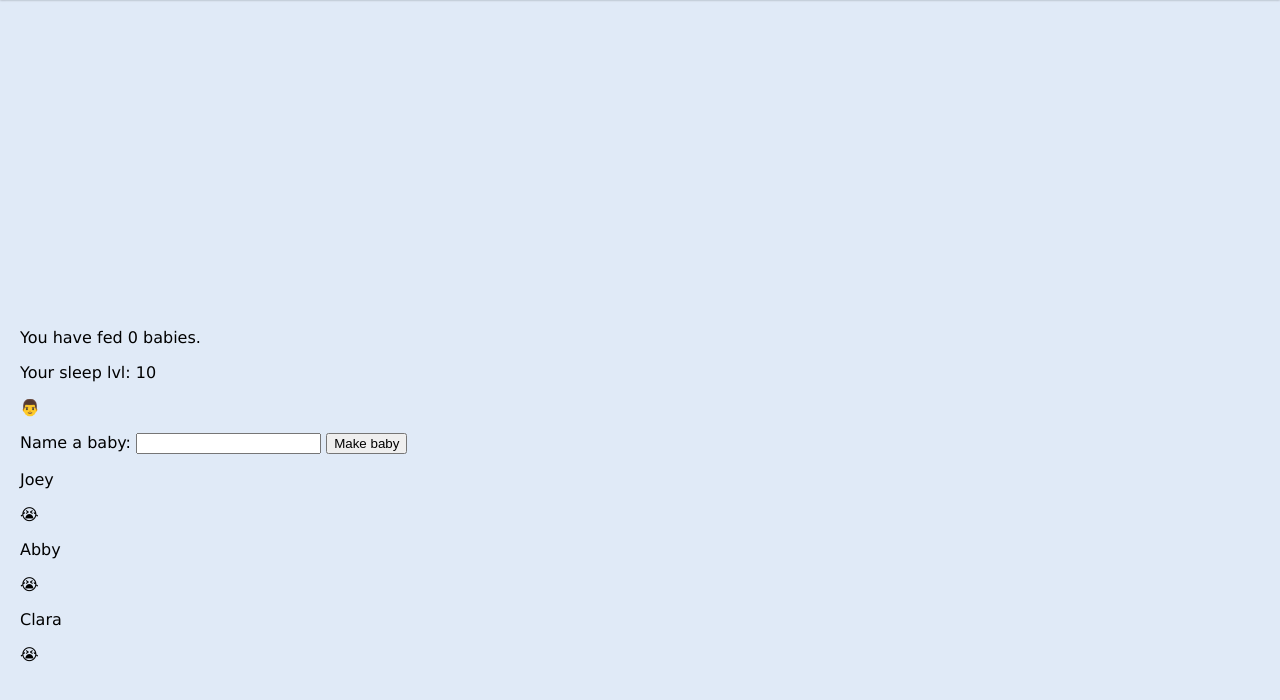
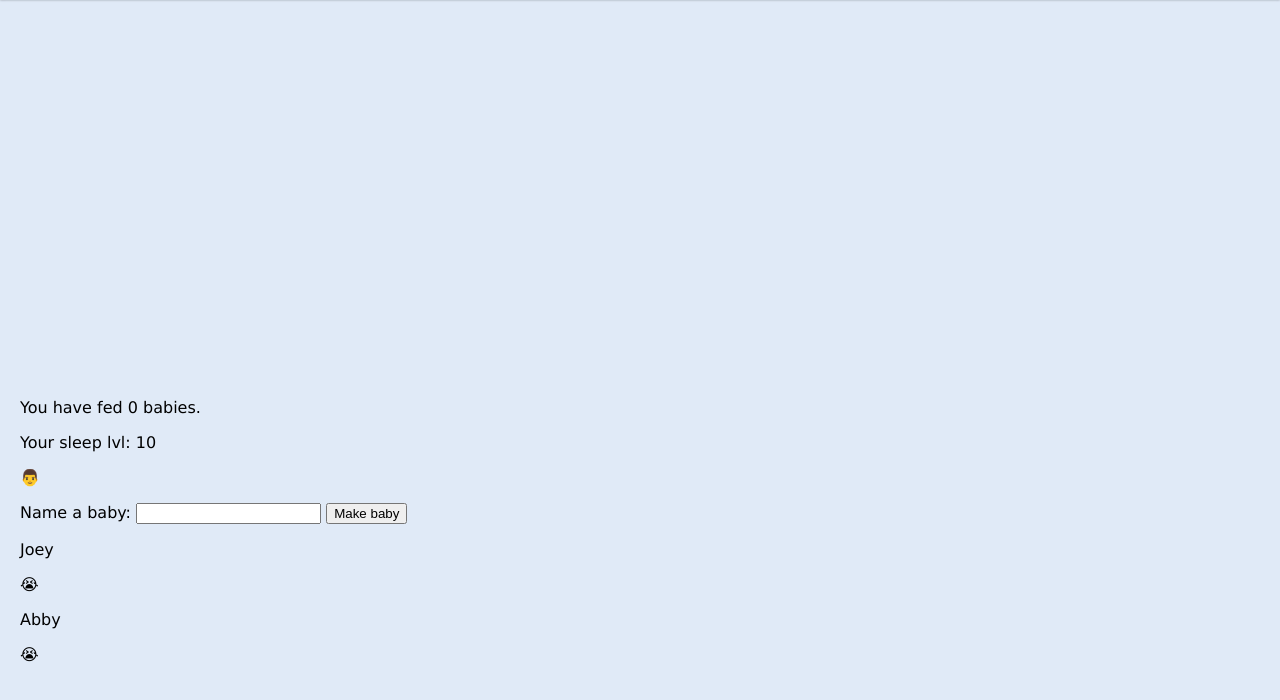
Before and after one commit to austinpapritz/goblin-fight-scratch, a plain HTML site: page index.html in a window 1280 px wide. Shown: the part 100-800 px from the top of the page. Drawn offline with Linux system fonts and the light colour scheme.

Commit message:
made a render.js and imported it

```diff
--- a/index.html
+++ b/index.html
@@ -52,10 +52,6 @@ s<!DOCTYPE html>
                         <p>Abby</p>
                         <p>😭</p>
                     </div>
-                    <div class="baby-tag">
-                        <p>Clara</p>
-                        <p>😭</p>
-                    </div>
                 </div>
             </div>
         </main>
--- a/render.js
+++ b/render.js
@@ -0,0 +1 @@
+export function renderBaby(baby) {}
```
Also changed, not shown: app.js (+7 -1 lines), 1 other file.
